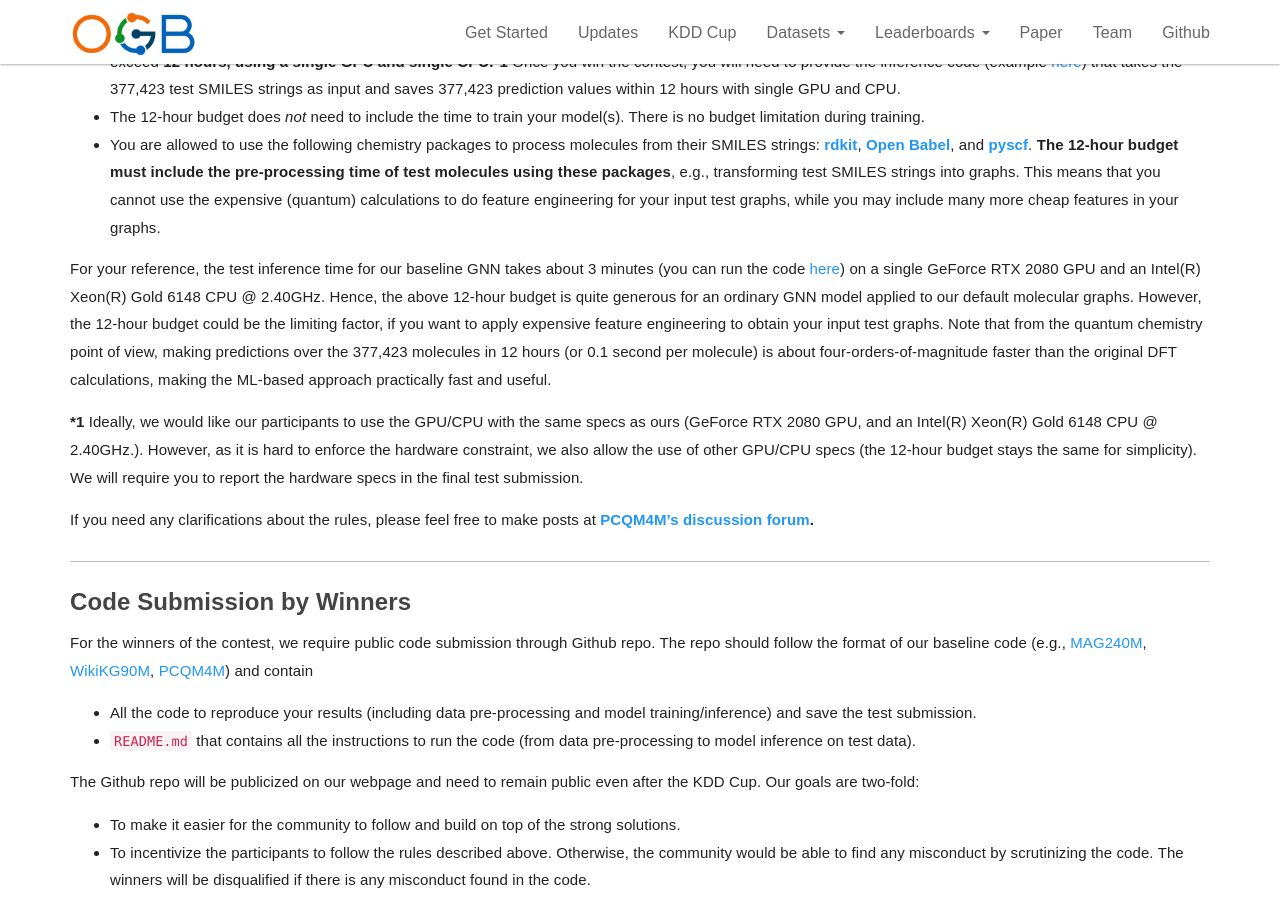
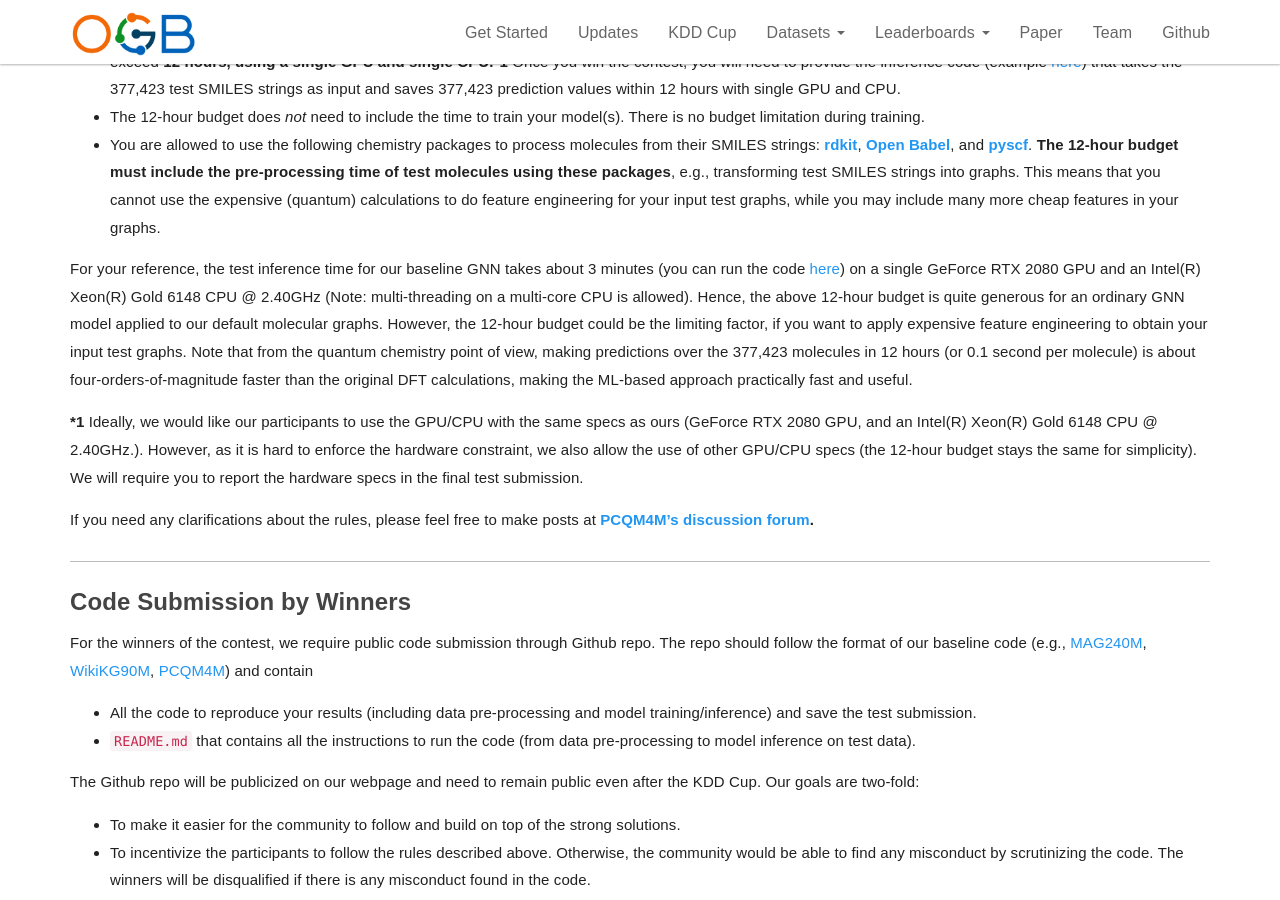
Before and after one commit to snap-stanford/ogb-web, a Jekyll site: the page built from _docs/kddcup2021/rules.md, in a window 1280 px wide and 900 px high, scrolled down 1116 px. Built offline with Jekyll 4.4.1, drawn with Linux system fonts in a browser that asks for light colours.

Commit message:
multi threading clarification

```diff
--- a/_docs/kddcup2021/rules.md
+++ b/_docs/kddcup2021/rules.md
@@ -39,7 +39,7 @@ The specific rules are as follows:
 - The 12-hour budget does *not* need to include the time to train your model(s). There is no budget limitation during training.
 - You are allowed to use the following chemistry packages to process molecules from their SMILES strings: **[rdkit](https://www.rdkit.org/docs/GettingStartedInPython.html)**, **[Open Babel](https://open-babel.readthedocs.io/en/latest/UseTheLibrary/Python.html)**, and **[pyscf](http://pyscf.org/)**. **The 12-hour budget must include the pre-processing time of test molecules using these packages**, e.g., transforming test SMILES strings into graphs. This means that you cannot use the expensive (quantum) calculations to do feature engineering for your input test graphs, while you may include many more cheap features in your graphs.
 
-For your reference, the test inference time for our baseline GNN takes about 3 minutes (you can run the code [here](https://github.com/snap-stanford/ogb/tree/master/examples/lsc/pcqm4m/test_inference_gnn.py)) on a single GeForce RTX 2080 GPU and an Intel(R) Xeon(R) Gold 6148 CPU @ 2.40GHz.
+For your reference, the test inference time for our baseline GNN takes about 3 minutes (you can run the code [here](https://github.com/snap-stanford/ogb/tree/master/examples/lsc/pcqm4m/test_inference_gnn.py)) on a single GeForce RTX 2080 GPU and an Intel(R) Xeon(R) Gold 6148 CPU @ 2.40GHz (Note: multi-threading on a multi-core CPU is allowed).
 Hence, the above 12-hour budget is quite generous for an ordinary GNN model applied to our default molecular graphs. However, the 12-hour budget could be the limiting factor, if you want to apply expensive feature engineering to obtain your input test graphs.
 Note that from the quantum chemistry point of view, making predictions over the 377,423 molecules in 12 hours (or 0.1 second per molecule) is about four-orders-of-magnitude faster than the original DFT calculations, making the ML-based approach practically fast and useful.
 
```
